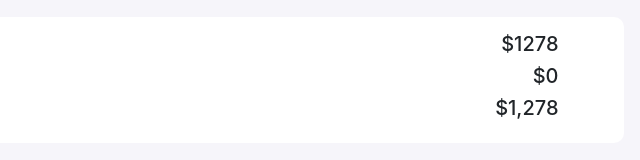
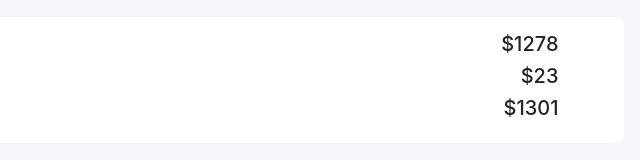
Before and after one commit to arman77262/shopping-cart, a plain HTML site: page index.html in a window 1280 px wide. Both pictures are taken after a click on the button 748 px from the left and 242 px from the top of the page. Shown: the part 512-672 px from the top of the page, 464-1104 px from the left. Drawn offline with nearby package versions, Linux system fonts and the light colour scheme.

Commit message:
Complete Curt System

```diff
--- a/index.html
+++ b/index.html
@@ -65,8 +65,8 @@
 
                      <div class="col-md-4 status">
                         <h5>$<span id="subtotal">1278</span></h5>
-                        <h5>$0</h5>
-                        <h5>$1,278</h5>
+                        <h5>$<span id="tax">0</span></h5>
+                        <h5>$<span id="total">1278</span></h5>
                      </div>
                   </div>
                </div>
@@ -84,26 +84,32 @@
       plusBtn.addEventListener("click", function() {
          incrimentValue('oneValue');
          productBalanceIncriment('oneBalance', 1219);
-
+         uptax();
+         total()
       })
 
       var minusBtn = document.getElementById('minusBtn');
       minusBtn.addEventListener("click", function() {
          decrimentValue('oneValue')
-
          ProductBalanceDecriment('oneBalance', 1219);
+         uptax()
+         total()
       })
 
      var plusBtnTwo = document.getElementById('plusBtnTwo');
       plusBtnTwo.addEventListener("click", function () {
          incrimentValue('twoValue');
          productBalanceIncriment('twoBalance', 60);
+         uptax();
+         total()
       })
 
      var minusBtntwo = document.getElementById('minusBtntwo');
       minusBtntwo.addEventListener("click", function () {
          decrimentValue('twoValue');
          ProductBalanceDecriment('twoBalance', 60);
+         uptax();
+         total()
       })
 
       function incrimentValue(id) {
@@ -136,8 +142,23 @@
             var subtotal = parseInt(document.getElementById('subtotal').innerText);
             document.getElementById('subtotal').innerText = subtotal - amount;
          }
+      }
 
+      function uptax() {
+         var tax = parseInt(document.getElementById('tax').innerText);
+         var subtotal = parseInt(document.getElementById('subtotal').innerText);
+         tax = subtotal * 0.018;
+         document.getElementById('tax').innerText = parseInt(tax);
       }
+
+      function total() {
+         var tax = parseInt(document.getElementById('tax').innerText);
+         var subtotal = parseInt(document.getElementById('subtotal').innerText);
+         var total = parseInt(document.getElementById('total').innerText);
+         total = subtotal + tax;
+         document.getElementById('total').innerText = total;
+      }
+
    </script>
 </body>
 
```
